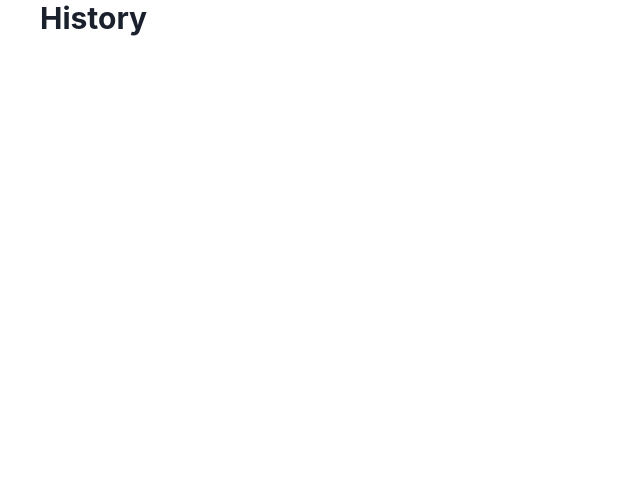
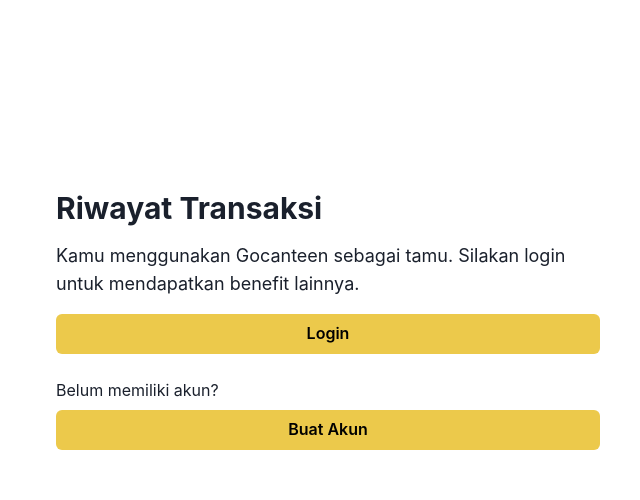
Before and after one commit to go-canteen/go-canteen-next, a Next.js app: page /history in a window 1280 px wide. Shown: the top 500 px of the page, without its empty margins (312-952 px from the left). Built offline with nearby package versions, Linux system fonts and the light colour scheme; no server answers.

Commit message:
feat: add session checking to history page

```diff
--- a/pages/history.tsx
+++ b/pages/history.tsx
@@ -1,19 +1,24 @@
+import { useSession } from "next-auth/react";
 import Head from "next/head";
+import { PageLoadingComponent } from "../components/common/page-loading";
+import { GuestContainer } from "../components/container/guest";
 
 export default function HistoryPage() {
+  const { status } = useSession();
+
   return (
     <div>
       <Head>
-        <title>Create Next App</title>
-        <meta name="description" content="Generated by create next app" />
+        <title>Riwayat</title>
+        <meta name="description" content="Riwayat transaksi" />
         <link rel="icon" href="/favicon.ico" />
       </Head>
 
-      <main>
-        <h1 data-testid="welcome-header text-xl">
-           <a href="#">History</a>
-        </h1>
-      </main>
+      {status === "loading" && <PageLoadingComponent />}
+      {status === "unauthenticated" && (
+        <GuestContainer title="Riwayat Transaksi" />
+      )}
+      {status === "authenticated" && <div>Authenticated</div>}
     </div>
   );
 }
```
